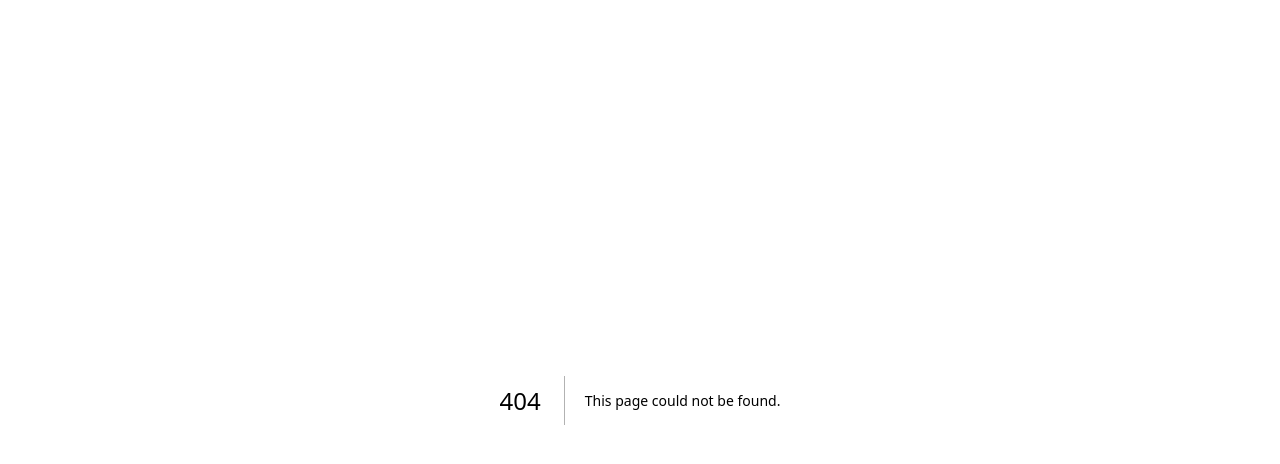
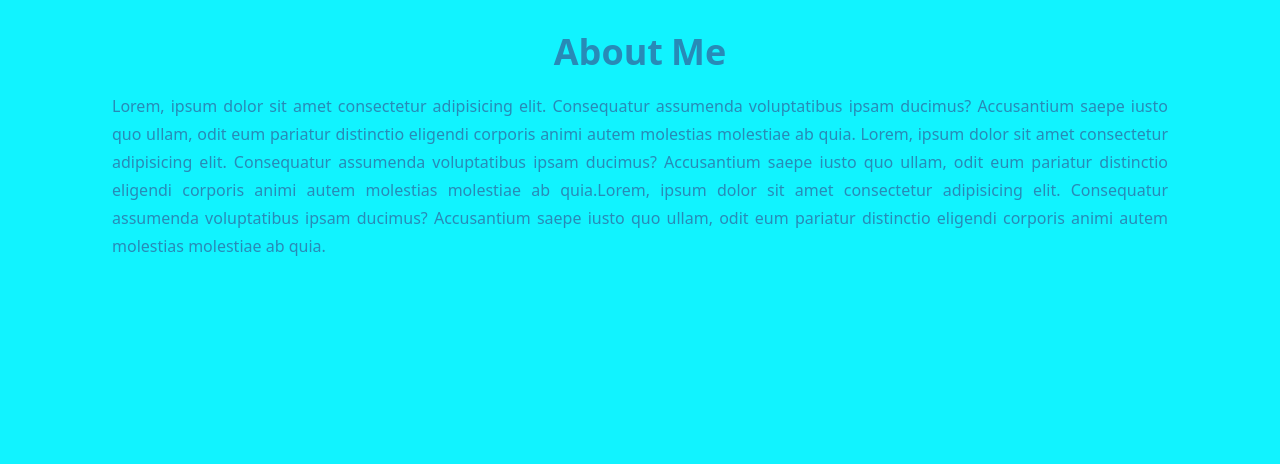
Before and after one commit to mace-akkari/developer-mace, a Next.js app: page /AboutSection in a window 1280 px wide. Before the commit this address had no page. Shown: the top 464 px of the page. Built offline with nearby package versions, Linux system fonts and the light colour scheme.

Commit message:
add about me section

```diff
--- /dev/null
+++ b/src/app/AboutSection/aboutMe.tsx
@@ -0,0 +1,20 @@
+const AboutMe = () => {
+  return (
+    <div className="flex flex-col items-center md:gap-6 gap-12 max-w-6xl mx-auto text-custom-dark-blue mt-5">
+      <p className="text-justify leading-7 w-11/12 mx-auto ">
+        Lorem, ipsum dolor sit amet consectetur adipisicing elit. Consequatur
+        assumenda voluptatibus ipsam ducimus? Accusantium saepe iusto quo ullam,
+        odit eum pariatur distinctio eligendi corporis animi autem molestias
+        molestiae ab quia. Lorem, ipsum dolor sit amet consectetur adipisicing
+        elit. Consequatur assumenda voluptatibus ipsam ducimus? Accusantium
+        saepe iusto quo ullam, odit eum pariatur distinctio eligendi corporis
+        animi autem molestias molestiae ab quia.Lorem, ipsum dolor sit amet
+        consectetur adipisicing elit. Consequatur assumenda voluptatibus ipsam
+        ducimus? Accusantium saepe iusto quo ullam, odit eum pariatur distinctio
+        eligendi corporis animi autem molestias molestiae ab quia.
+      </p>
+    </div>
+  );
+};
+
+export default AboutMe;
--- /dev/null
+++ b/src/app/AboutSection/page.tsx
@@ -0,0 +1,15 @@
+import AboutMe from "./aboutMe";
+
+const About = () => {
+  return (
+    <section id="about" className="pb-10 text-custom-dark-blue">
+      <div className=" text-4xl font-semibold mt-8 flex justify-center gap-2">
+        <h3>About</h3>
+        <h3 className="text-custom-dark-blue">Me</h3>
+      </div>
+      <AboutMe />
+    </section>
+  );
+};
+
+export default About;
```
